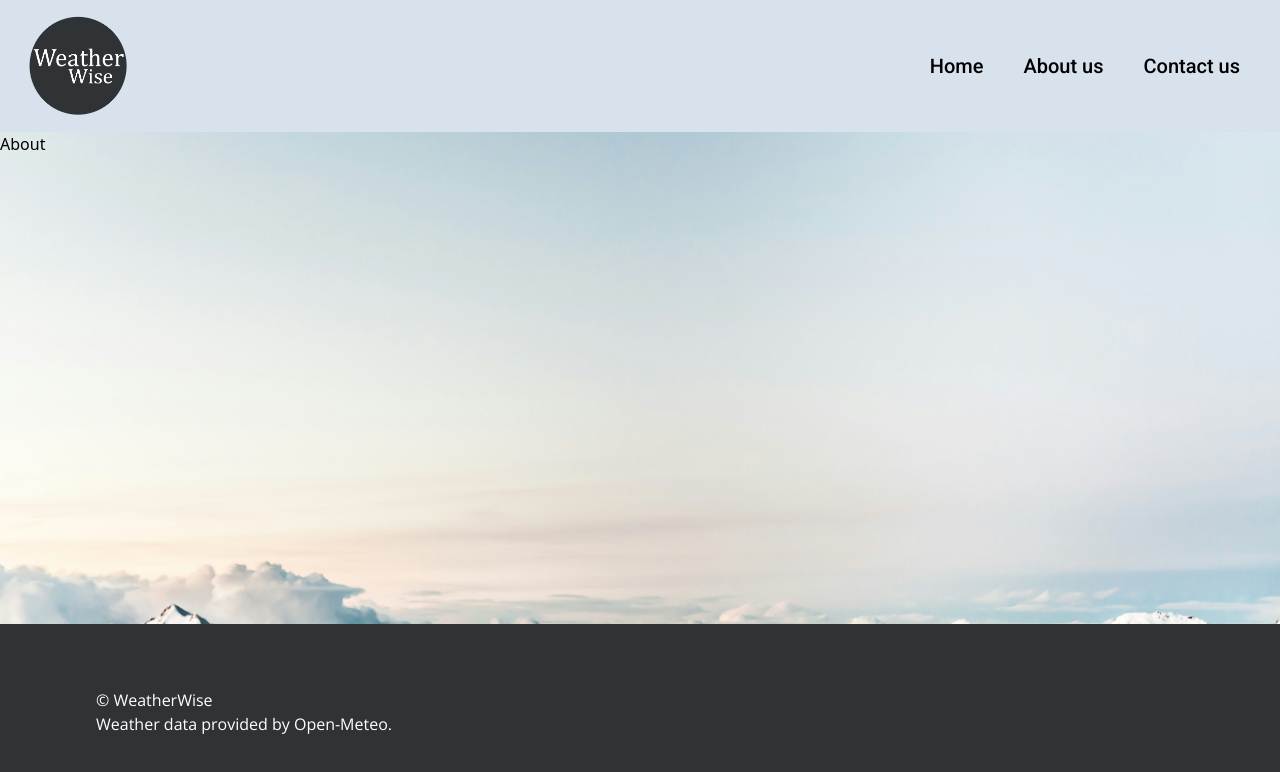
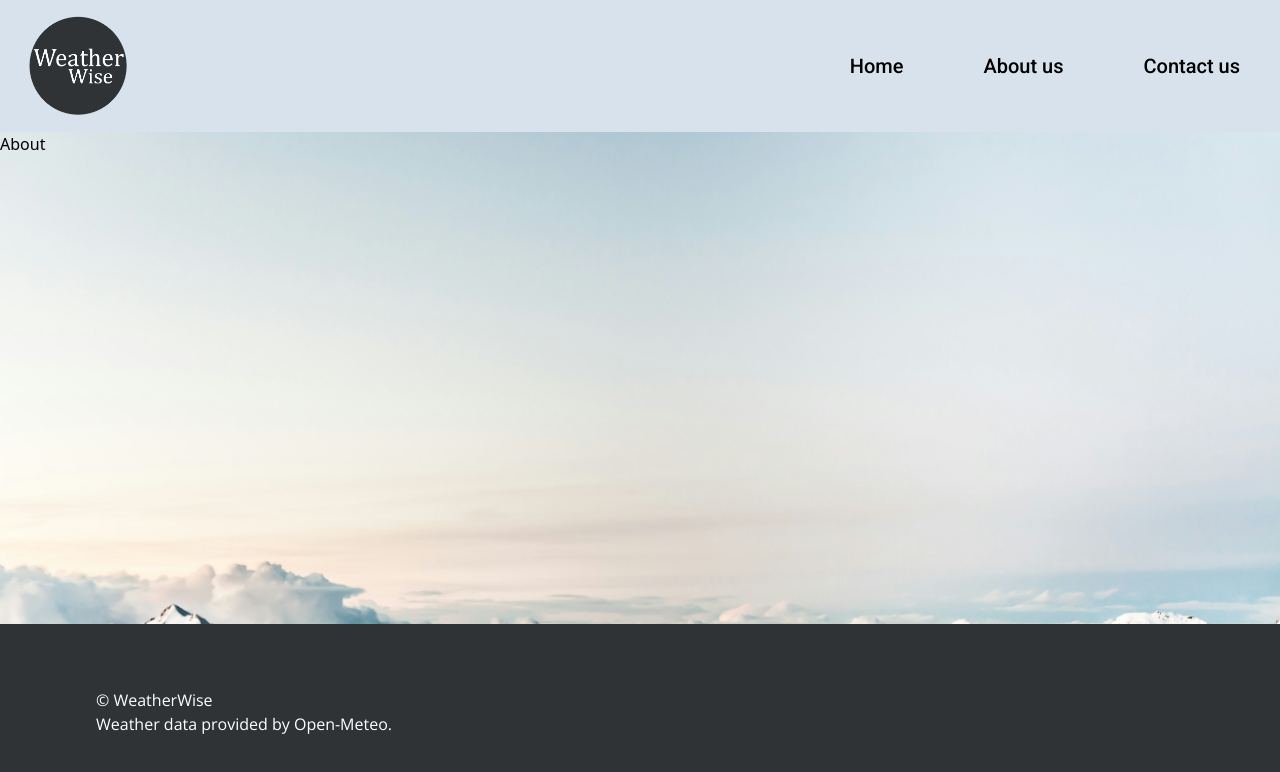
Before and after one commit to TheRegzi/weather-wise, a Next.js app: page /about in a window 1280 px wide. Shown: the top 772 px of the page. Built offline with nearby package versions, Linux system fonts and the light colour scheme.

Commit message:
feat: added styling for header

```diff
--- a/src/components/Header.tsx
+++ b/src/components/Header.tsx
@@ -30,10 +30,9 @@ export default function Header() {
         >
           <FontAwesomeIcon icon={faBars} />
         </button>
-
         {/* Desktop nav */}
         <nav className="hidden md:block">
-          <ul className="flex gap-2 md:gap-10 text-decoration-none text-black font-roboto text-xl font-medium">
+          <ul className="flex gap-20 text-decoration-none text-black font-roboto text-xl font-medium">
             <li>
               <Link href="/" className="hover:text-blue-700">
                 Home
@@ -52,11 +51,10 @@ export default function Header() {
           </ul>
         </nav>
       </header>
-
       {/* Mobile nav */}
       {isOpen && (
-        <nav className="fixed z-50 top-24 left-0 right-0 md:hidden bg-background shadow-lg px-8 py-4">
-          <ul className="flex flex-col gap-5 font-roboto text-xl font-medium">
+        <nav className="fixed z-50 top-24 sm:top-32 left-0 right-0 md:hidden bg-background shadow-lg px-8 py-4">
+          <ul className="flex flex-col gap-5 font-roboto text-xl font-medium my-7">
             <li>
               <Link href="/" className="hover:text-blue-700" onClick={() => setIsOpen(false)}>
                 Home
```
